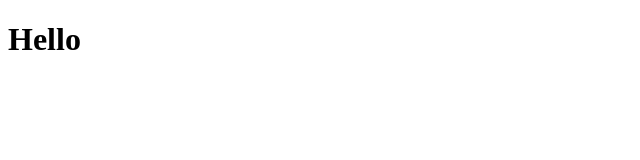
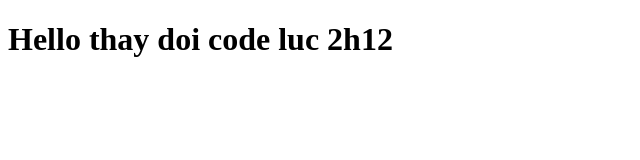
Before and after one commit to thanhtra2003/eCommerce-Furniro, a plain HTML site: page about.html in a window 1280 px wide. Shown: the whole page, without its empty margins (0-640 px from the left). Drawn offline with Linux system fonts and the light colour scheme.

Commit message:
thay doi luc 2h12

```diff
--- a/about.html
+++ b/about.html
@@ -6,6 +6,6 @@
     <title>Document</title>
   </head>
   <body>
-    <h1>Hello</h1>
+    <h1>Hello thay doi code luc 2h12</h1>
   </body>
 </html>
```
